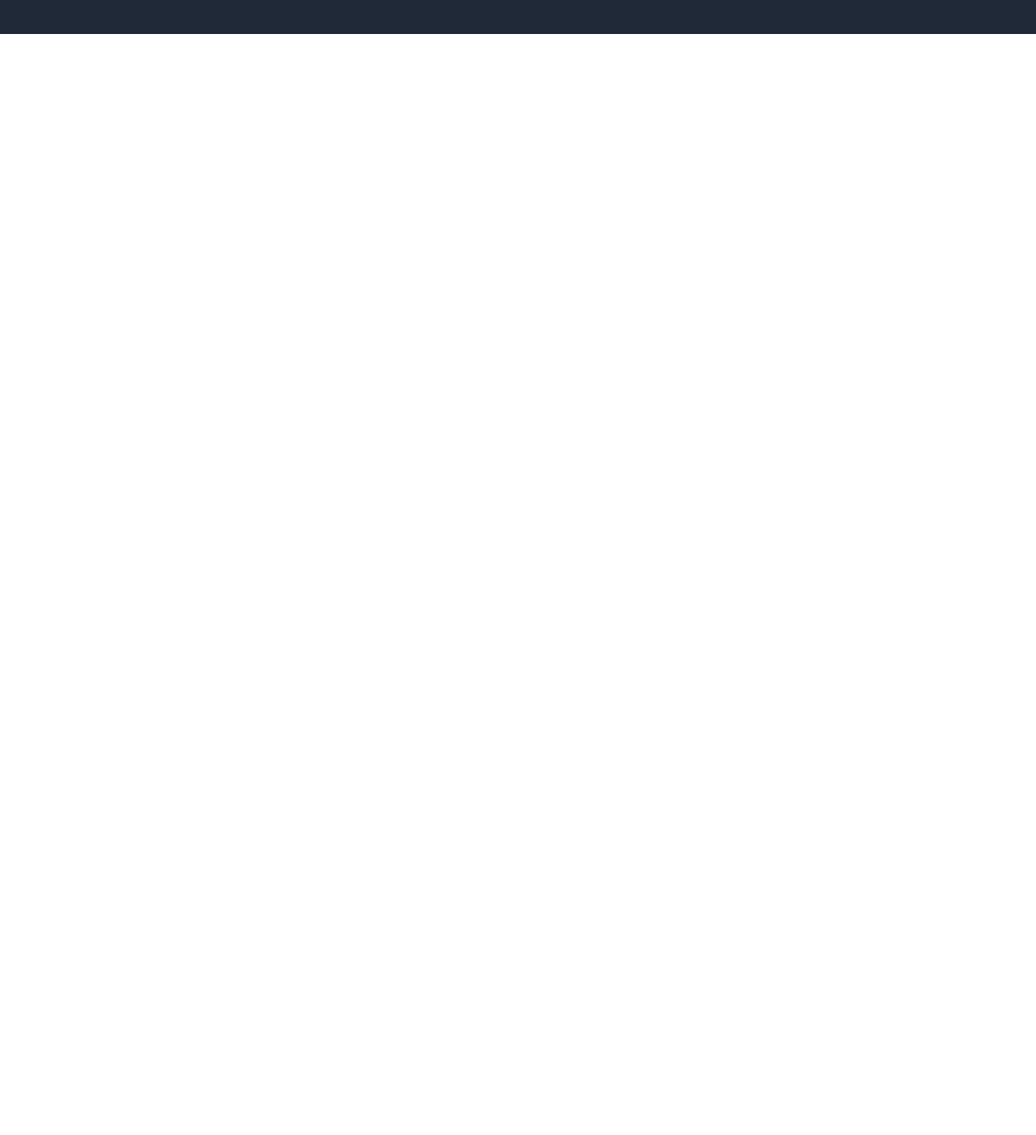
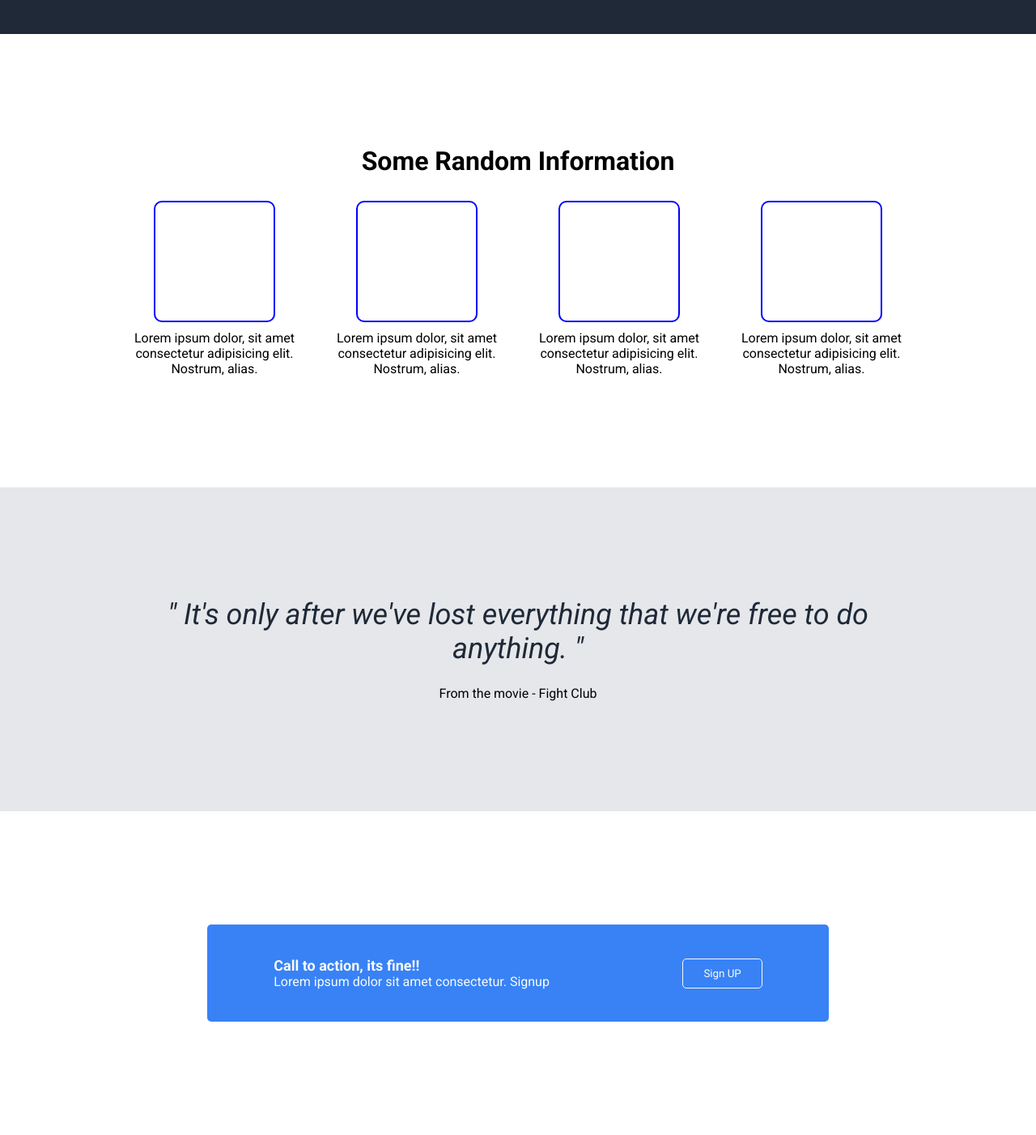
Before and after one commit to jaykrishnagadhavi/top-portfolio, a plain HTML site: page index.html in a window 1280 px wide. Shown: the part 438-1840 px from the top of the page at 81% size. Before the commit the page ends 800 px from the top, so only its background shows below. Drawn offline with Linux system fonts and the light colour scheme.

Commit message:
project complete

```diff
--- a/index.html
+++ b/index.html
@@ -16,7 +16,9 @@
     <div class="container-one">
         <div class="header">
             <div class="navbar">
-                <div class="logo"><p>The Odin Project</p></div>
+                <div class="logo">
+                    <p>The Odin Project</p>
+                </div>
                 <div class="links">
                     <ul>
                         <li>Home</li>
@@ -36,6 +38,58 @@
             </div>
         </div>
     </div>
+    <div class="container-two">
+        <div class="random-information">
+            <h1>Some Random Information</h1>
+            <div class="card-container">
+                <div class="card">
+                    <div class="card-box"></div>
+                    <div class="card-text">
+                        <p>Lorem ipsum dolor, sit amet consectetur adipisicing elit. Nostrum, alias.</p>
+                    </div>
+                </div>
+                <div class="card">
+                    <div class="card-box"></div>
+                    <div class="card-text">
+                        <p>Lorem ipsum dolor, sit amet consectetur adipisicing elit. Nostrum, alias.</p>
+                    </div>
+                </div>
+                <div class="card">
+                    <div class="card-box"></div>
+                    <div class="card-text">
+                        <p>Lorem ipsum dolor, sit amet consectetur adipisicing elit. Nostrum, alias.</p>
+                    </div>
+                </div>
+                <div class="card">
+                    <div class="card-box"></div>
+                    <div class="card-text">
+                        <p>Lorem ipsum dolor, sit amet consectetur adipisicing elit. Nostrum, alias.</p>
+                    </div>
+                </div>
+            </div>
+        </div>
+    </div>
+    <div class="container-three">
+        <div class="quote">
+            <p>
+                " It's only after we've lost everything that we're free to do anything. "
+            </p>
+        </div>
+        <div class="writer">
+            <p>From the movie - Fight Club</p>
+        </div>
+    </div>
+    <div class="container-four">
+        <div class="call-action">
+            <div class="cta-text">
+                <p style="font-weight: bold; font-size: 18px;">Call to action, its fine!!</p>
+                <p>Lorem ipsum dolor sit amet consectetur. Signup</p>
+            </div>
+            <div class="cta-button">
+                <button>Sign UP</button>
+            </div>
+        </div>
+    </div>
 </body>
 
 </html>
--- a/style.css
+++ b/style.css
@@ -80,3 +80,87 @@ button.header-button {
     border-radius: 5px;
     border: 0px;
 }
+
+.random-information {
+    margin: 0 auto;
+    width: 70%;
+    height: 70vh;
+    display: flex;
+    flex-direction: column;
+    align-items: center;
+    justify-content: center;
+}
+
+.card-container {
+    display: flex;
+    margin-top: 30px;
+    justify-content: space-around;
+    text-align: center;
+    align-items: center;
+}
+
+.card-box {
+    height: 150px;
+    width: 150px;
+    border: 2px solid blue;
+    border-radius: 10px;
+}
+
+.card {
+    display: flex;
+    flex-direction: column;
+    align-items: center;
+    width: 250px;
+    gap: 10px;
+}
+
+
+.container-three {
+    background-color: #e5e7eb;
+    height: 50vh;
+    display: flex;
+    justify-content: center;
+    align-items: center;
+    flex-direction: column;
+    gap: 25px;
+}
+
+.quote {
+    color: var(--dark-text);
+    font-size: 36px;
+    font-style: italic;
+    width: 70%;
+    text-align: center;
+}
+
+
+.container-four {
+    height: 50vh;
+    display: flex;
+    justify-content: center;
+    align-items: center;
+}
+
+.call-action {
+    height: 10vh;
+    background-color: #3882f6;
+    width: 60%;
+    height: 15vh;
+    border-radius: 5px;
+    align-items: center;
+    display: flex;
+    justify-content: space-around;
+    color: #f9faf8;
+}
+
+.cta-text {
+    line-height: 1.2;
+}
+
+.cta-button button {
+    background-color: transparent;
+    color: #f9faf8;
+    padding: 10px 25px;
+    border-radius: 5px;
+    border: 1px solid #f9faf8;
+}
```
